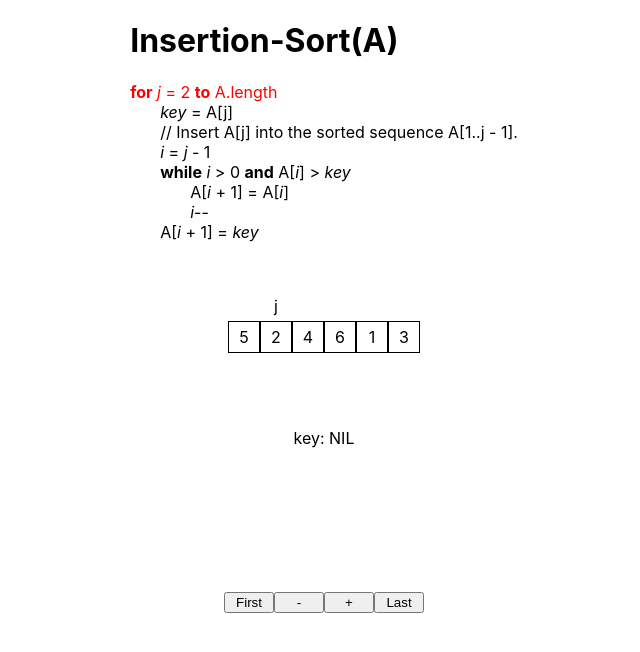
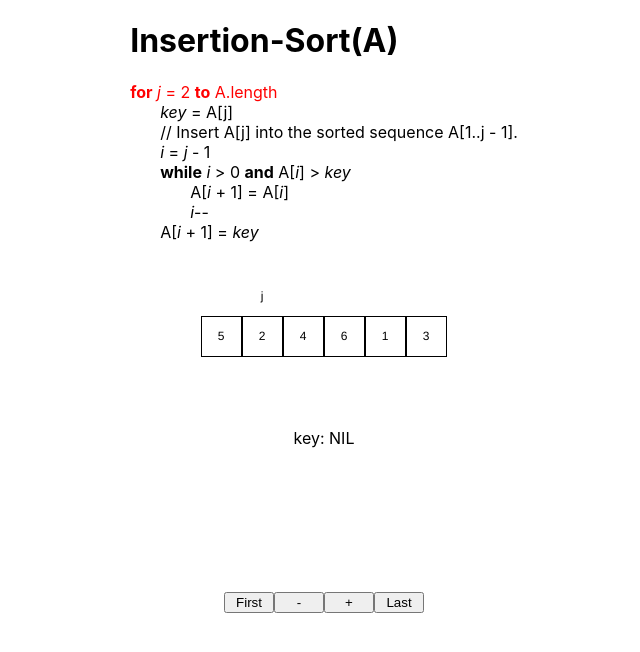
Before and after one commit to awpala/clrs-app, a React (Create React App) app: page / in a window 1280 px wide. Shown: the top 652 px of the page, without its empty margins (316-956 px from the left). Built offline with nearby package versions, Linux system fonts and the light colour scheme.

Commit message:
Refactor diagram to svg

```diff
--- /dev/null
+++ b/src/assets/svgs.js
@@ -0,0 +1,20 @@
+import React from 'react';
+
+export const SortArrayElement = ({ value, above, below }) => (
+  <svg xmlns="http://www.w3.org/2000/svg" xmlnsXlink="http://www.w3.org/1999/xlink" version="1.1" width="41px" height="101px" viewBox="-0.5 -0.5 41 101" style={{ backgroundColor: "rgb(255, 255, 255)"}}>
+    <g>
+      <rect x="0" y="30" width="40" height="40" fill="none" stroke="#000000" pointer-events="all"/>
+      <g transform="translate(-0.5 -0.5)">
+        <text x="20" y="54" fill="#000000" font-family="Helvetica" font-size="12px" text-anchor="middle">{value}</text>
+      </g>
+      <rect x="0" y="0" width="40" height="20" fill="none" stroke="none" pointer-events="all"/>
+      <g transform="translate(-0.5 -0.5)">
+        <text x="20" y="14" fill="#000000" font-family="Helvetica" font-size="12px" text-anchor="middle">{above}</text>
+      </g>
+      <rect x="0" y="80" width="40" height="20" fill="none" stroke="none" pointer-events="all"/>
+      <g transform="translate(-0.5 -0.5)">
+        <text x="20" y="94" fill="#000000" font-family="Helvetica" font-size="12px" text-anchor="middle">{below}</text>
+      </g>
+    </g>
+  </svg>
+);
--- a/src/objects/SortArray/SortArray.js
+++ b/src/objects/SortArray/SortArray.js
@@ -1,4 +1,5 @@
 import React from 'react';
+import { SortArrayElement } from '../../assets/svgs';
 
 const SortArray = ({ array, aboveValue, aboveContent, belowValue, belowContent }) => (
   <div className="sort-array">
@@ -7,9 +8,11 @@ const SortArray = ({ array, aboveValue, aboveContent, belowValue, belowContent }
           key={index}
           className="sort-array-element"
         >
-          <div className="sort-array-element-above">{(index + 1 === aboveValue) ? aboveContent : null}</div>
-          <div className="sort-array-element-value">{element}</div>
-          <div className="sort-array-element-below">{(index + 1 === belowValue) ? belowContent : null}</div>
+          <SortArrayElement
+            value={element}
+            above={(index + 1 === aboveValue) ? aboveContent : null}
+            below={(index + 1 === belowValue) ? belowContent : null}
+          />
         </div>
       )
     )}
```
Also changed, not shown: src/diagrams/d018InsertionSort/DiagramInsertionSort.js (line endings or trailing spaces), src/diagrams/d018InsertionSort/DiagramStates.js (line endings or trailing spaces), src/pseudocode/p018InsertionSort/InsertionSort.js (line endings or trailing spaces).
